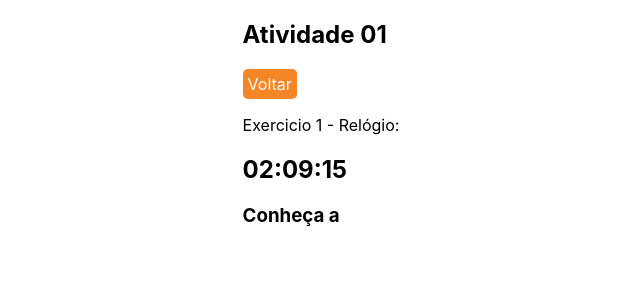
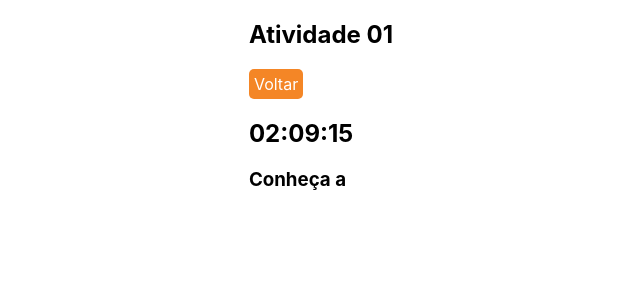
Before and after one commit to prinoriko/Projeto-React, a React (Create React App) app: page /atv01 in a window 1280 px wide. Shown: the top 300 px of the page, without its empty margins (319-959 px from the left). Built offline with nearby package versions, Linux system fonts and the light colour scheme.

Commit message:
Update Relogio.js

```diff
--- a/src/Components/Relogio.js
+++ b/src/Components/Relogio.js
@@ -34,7 +34,6 @@ function Relogio() {
 
   return (
     <div>
-      <p>Exercicio 1 - Relógio:</p>
       <h2>{horarioAtual}</h2>
     </div>
   );
```
